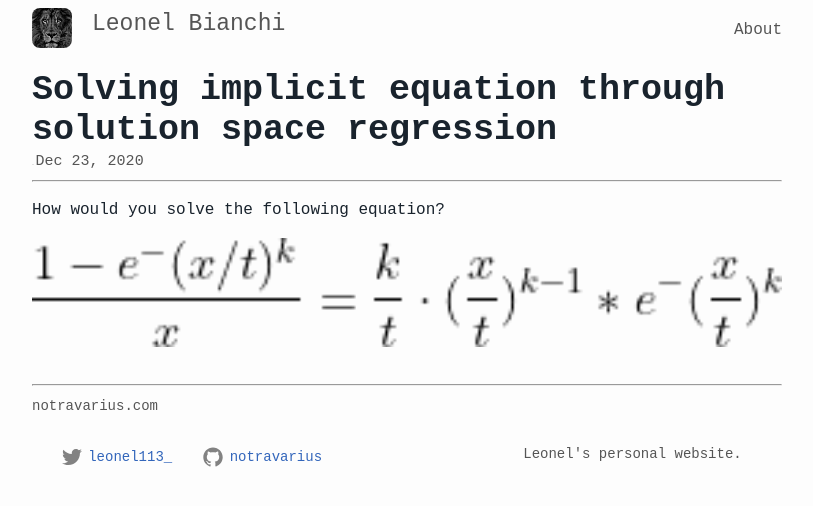
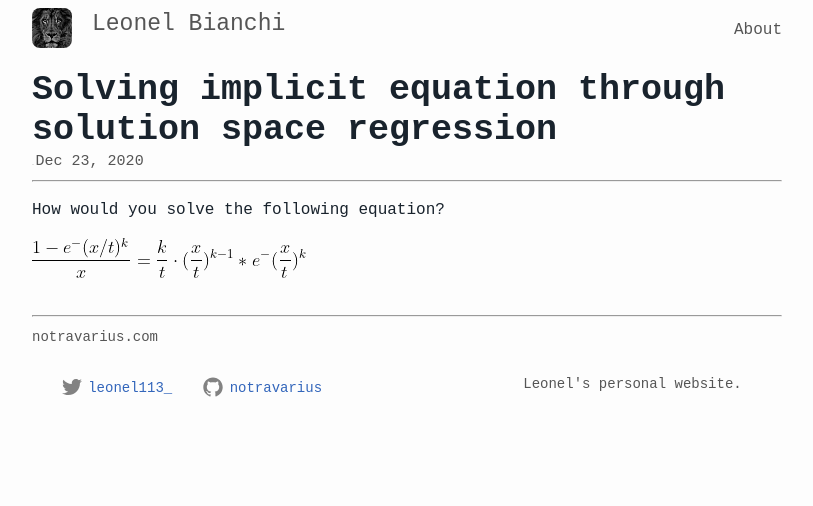
Before and after one commit to leonelBianchi/lebianchi.github.io, a Jekyll site: the page built from _posts/2020-12-23-equation-solving.md, in a window 1280 px wide. Shown: the top 506 px of the page, without its empty margins (233-1046 px from the left). Built offline with Jekyll 4.4.1, drawn with Linux system fonts in a browser that asks for light colours.

```diff
--- a/_posts/2020-12-23-equation-solving.md
+++ b/_posts/2020-12-23-equation-solving.md
@@ -8,13 +8,6 @@
 description: "It was needed to solve an equation to get a useful metric, but it was also necessary that the solution be expressed in a very simple way. It turns out that to solve it, you need to use the LambertW function. Since we needed a simple formula as a solution, we came up with an indirect way to solve it."
 
 ---
-<style>
-    img {
-    width: 100%;
-    height: auto;
-    }
-</style>
-
 How would you solve the following equation? <br>
 
 <img src="../../../images/equation_1.png"> <br>
```
